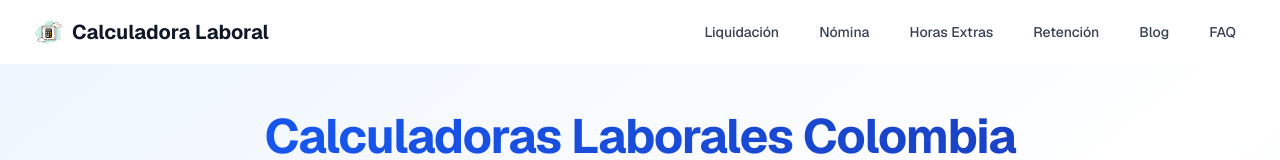
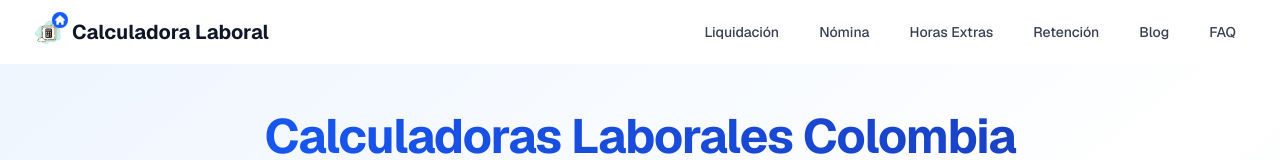
Before and after one commit to jdflorez480/calculadora_lab, a Next.js app: page / in a window 1280 px wide. Shown: the top 160 px of the page. Built offline with nearby package versions, Linux system fonts and the light colour scheme.

Commit message:
feat: Actualizar metadatos de la calculadora de prima y navbar para mejorar SEO y diseño

```diff
--- a/src/app/calculadoras/prima/metadata.ts
+++ b/src/app/calculadoras/prima/metadata.ts
@@ -3,7 +3,7 @@ import { Metadata } from 'next';
 export const metadata: Metadata = {
   title: 'Calculadora Prima de Servicios Junio 2025 Colombia - ¡Calcula tu Prima!',
   description: 'Calcula cuánto recibirás de prima en junio 2025. Calculadora actualizada con valores 2025, auxilio de transporte y todas las prestaciones según la ley laboral colombiana.',
-  keywords: 'calculadora de prima junio 2025, calcular prima, calculadora de prima servicios, calculadora de prima legal colombia 2025, calculadora de prestaciones sociales, calculadora de prima semestral',
+  keywords: 'calculadora de prima junio 2025, calculadora de prima junio, calcular prima, calcular prima junio, prima de junio,   calculadora de prima servicios, calculadora de prima legal colombia 2025, calculadora de prestaciones sociales, calculadora de prima semestral',
   openGraph: {
     title: '¡Calcula tu Prima de Junio 2025! - Calculadora Laboral Colombia',
     description: 'Conoce el valor exacto de tu prima de servicios de junio 2025. Cálculo según la legislación laboral vigente incluyendo auxilio de transporte.',
--- a/src/app/components/Navbar.tsx
+++ b/src/app/components/Navbar.tsx
@@ -7,7 +7,8 @@ export default function Navbar() {
       <div className="max-w-7xl mx-auto px-4 sm:px-6 lg:px-8">
         <div className="flex justify-between h-16">
           <div className="flex">
-            <Link href="/" className="flex items-center">
+            <Link href="/" className="group flex items-center" title="Ir al inicio">
+              <div className="relative">
                 <Image
                   src="/images/logo.png"
                   alt="Logo Calculadora Laboral"
@@ -16,6 +17,17 @@ export default function Navbar() {
                   priority
                   className="text-blue-600"
                 />
+                <div className="absolute -top-1 -right-1 bg-blue-600 rounded-full p-0.5 shadow-sm transform group-hover:scale-110 transition-transform">
+                  <svg
+                    xmlns="http://www.w3.org/2000/svg"
+                    className="h-3 w-3 text-white"
+                    viewBox="0 0 20 20"
+                    fill="currentColor"
+                  >
+                    <path d="M10.707 2.293a1 1 0 00-1.414 0l-7 7a1 1 0 001.414 1.414L4 10.414V17a1 1 0 001 1h2a1 1 0 001-1v-2a1 1 0 011-1h2a1 1 0 011 1v2a1 1 0 001 1h2a1 1 0 001-1v-6.586l.293.293a1 1 0 001.414-1.414l-7-7z" />
+                  </svg>
+                </div>
+              </div>
               <span className="ml-2 text-xl font-bold text-gray-900">
                 Calculadora Laboral
               </span>
--- a/src/app/layout.tsx
+++ b/src/app/layout.tsx
@@ -13,7 +13,7 @@ const geist = Geist({
 export const metadata: Metadata = {
   title: "Calculadora de liquidacion y Prestaciones Laborales Colombia - Herramientas Gratuitas",
   description: "Calcula fácilmente liquidaciones, primas, cesantías y más. Herramientas gratuitas para trabajadores en Colombia. Cálculos actualizados 2025.",
-  keywords: "www.calculalaboral.com, calcular prima, calculadora laboral,calculo prima, calculo prima online, calculadora de liquidacion, calculadora de prima servicios, calculadora de cesantías, calculadora de vacaciones, calculadora de salario neto, calculadora de horas extras, calculadora de retención en la fuentecalculo de prestaciones sociales, calculadora de nómina, calculadora de recargos nocturnos, calculadora de dominicales y festivos, calculadora de deducciones salariales, calculadora de auxilio transporte, calculadora de sueldo",
+  keywords: "www.calculalaboral.com, calcular prima, calcular prima junio, prima de junio, calculadora laboral,calculo prima, calculo prima online, calculadora de liquidacion, calculadora de prima servicios, calculadora de cesantías, calculadora de vacaciones, calculadora de salario neto, calculadora de horas extras, calculadora de retención en la fuentecalculo de prestaciones sociales, calculadora de nómina, calculadora de recargos nocturnos, calculadora de dominicales y festivos, calculadora de deducciones salariales, calculadora de auxilio transporte, calculadora de sueldo",
   openGraph: {
     title: "Calculadoras Laborales Colombia",
     description: "Herramientas gratuitas para calcular prestaciones laborales en Colombia",
```
Lines whose indentation alone changed are shown as unchanged.
